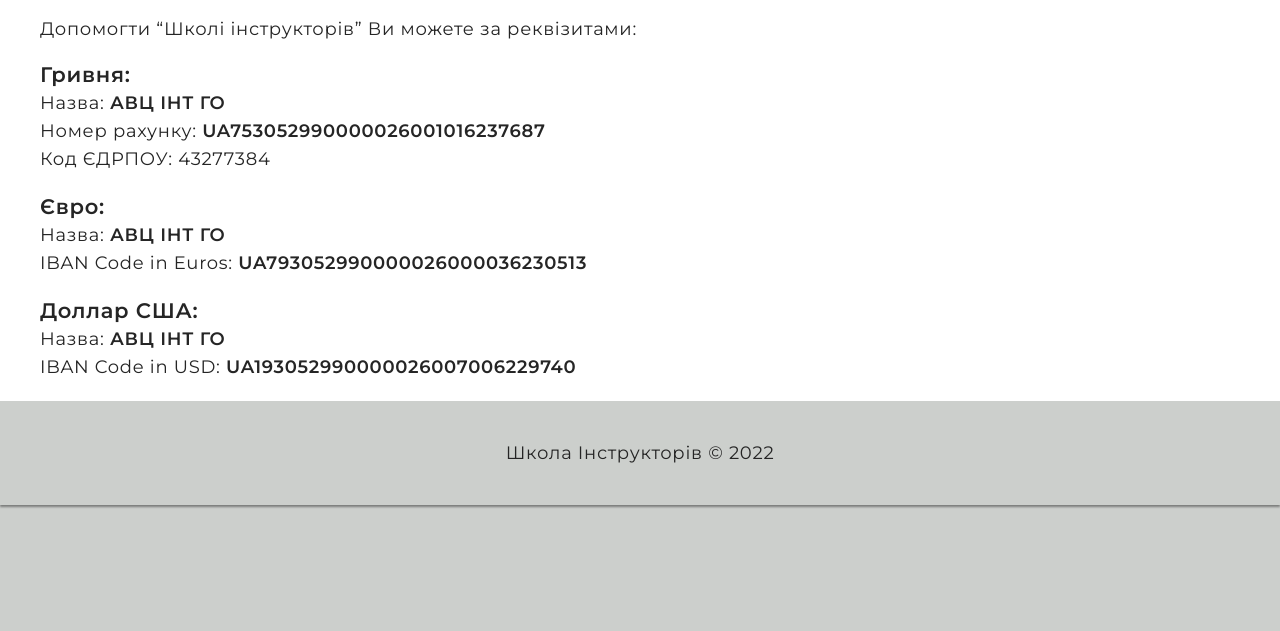
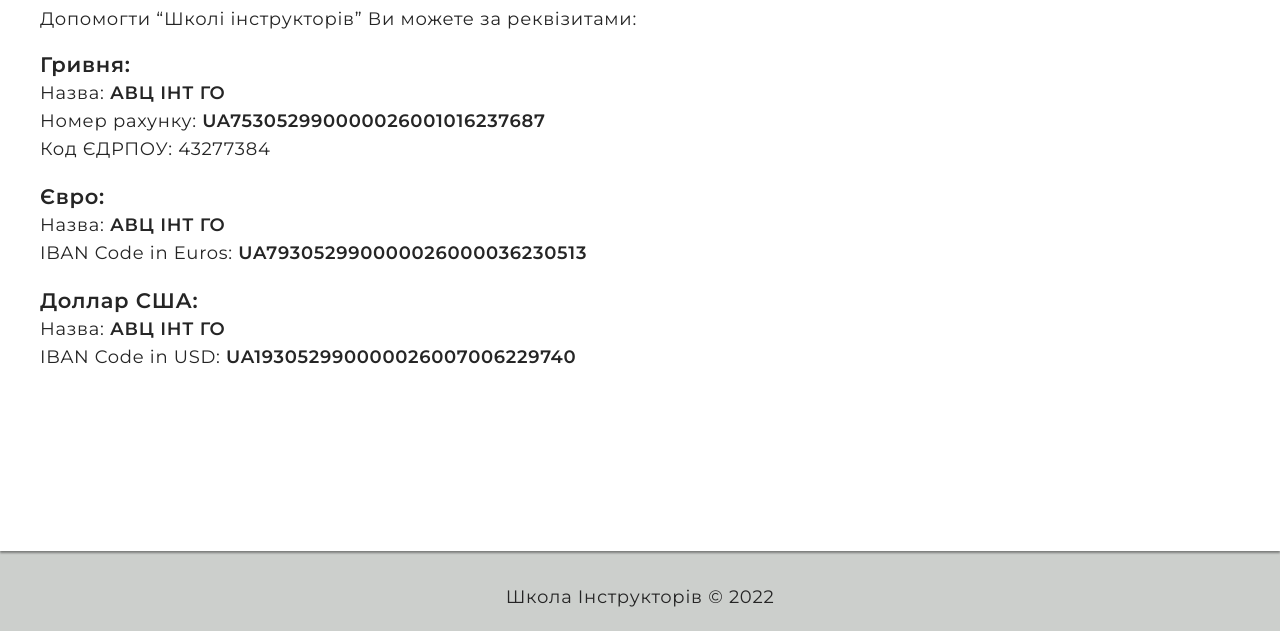
Before and after one commit to shandykate/instructor_school, a website: page support.html in a window 1280 px wide. Shown: the part 169-800 px from the top of the page. Drawn offline with nearby package versions, Linux system fonts and the light colour scheme.

Commit message:
Adds calc vh to support-section

```diff
--- a/sass/_footer.scss
+++ b/sass/_footer.scss
@@ -1,4 +1,5 @@
 .footer {
+    width: 100%;
     display: flex;
     flex-direction: column;
     align-items: center;
--- a/sass/base/_common.scss
+++ b/sass/base/_common.scss
@@ -1,6 +1,7 @@
 /* ЗАГАЛЬНІ СТИЛІ */
 html,
 body {
+  height: 100%;
   box-sizing: border-box;
   margin: 0;
   font-family: 'Montserrat', sans-serif;
@@ -19,6 +20,15 @@ body.lock {
   @media screen and (max-width: 1199px) {
     overflow: hidden;
   }
+}
+.wrapper {
+  min-height: 100%;
+  display: flex;
+  flex-direction: column;
+}
+main {
+  flex: 1 1 auto;
+  min-height: 100%;
 }
 *,
 *::before,
--- a/sass/support/_support-details.scss
+++ b/sass/support/_support-details.scss
@@ -1,8 +1,9 @@
 .section.support-details {
+  height: calc(100vh - 80px);
   background-color: $heading-color;
   padding-top: 70px;
   @media screen and (min-width: 1200px) {
-    padding-top: 120px;
+    padding-top: 110px;
   }
 
   .support-item:not(:last-child) {
--- a/support.html
+++ b/support.html
@@ -16,6 +16,7 @@
   </head>
 
   <body>
+   <div class="wrapper">
     <header class="header">
       <div class="header-container">
         <div class="header-body">
@@ -89,8 +90,9 @@
     </main>
 
     <footer class="footer">
-      <p class="sinple-text">Школа Інструкторів &copy; 2022</p>
+      <p class="simple-text">Школа Інструкторів &copy; 2022</p>
     </footer>
+   </div>
 
     <script src="https://ajax.googleapis.com/ajax/libs/jquery/3.3.1/jquery.min.js"></script>
     <script src="./js/scroll.js" type="module"></script>
```
Also changed, not shown: index.html (+3 -2 lines), css/main.css, css/main.min.css, 2 other files.
